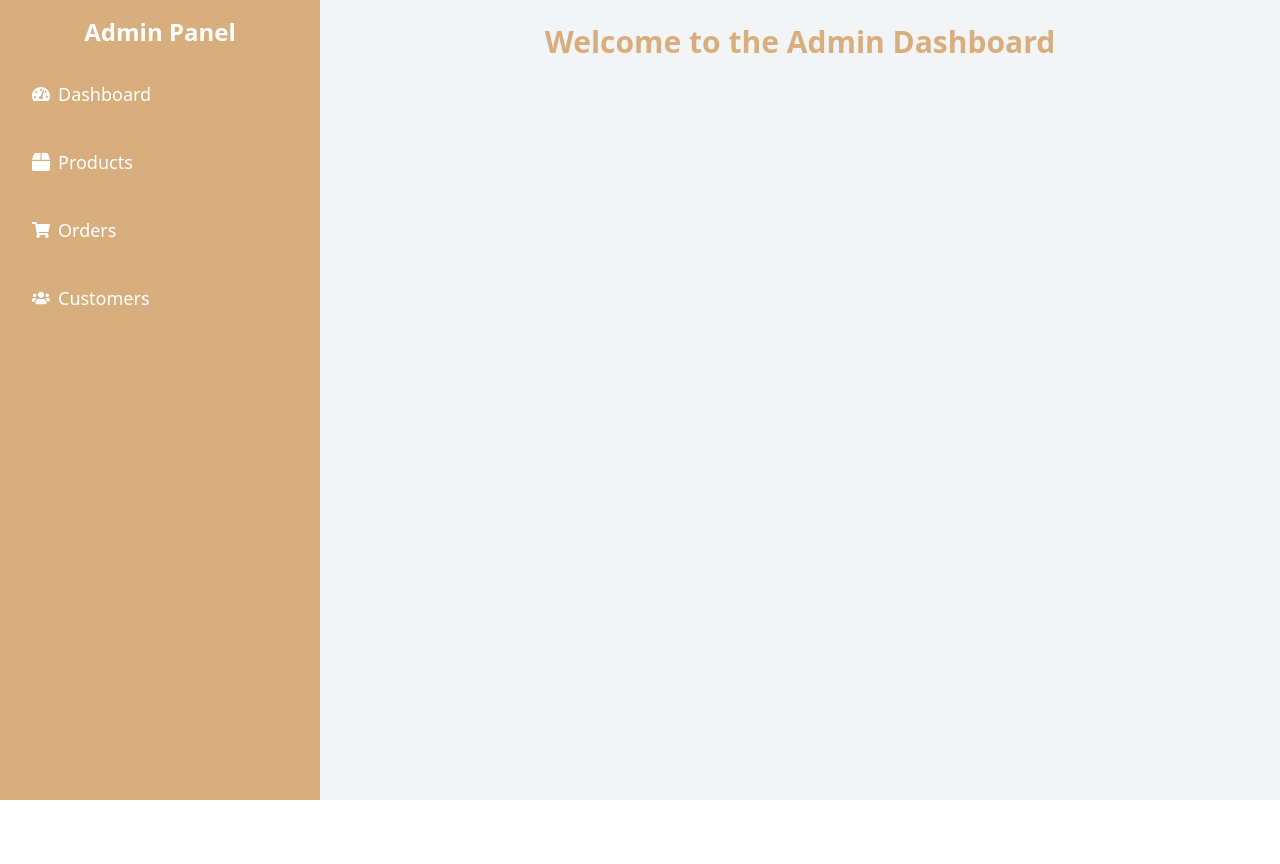
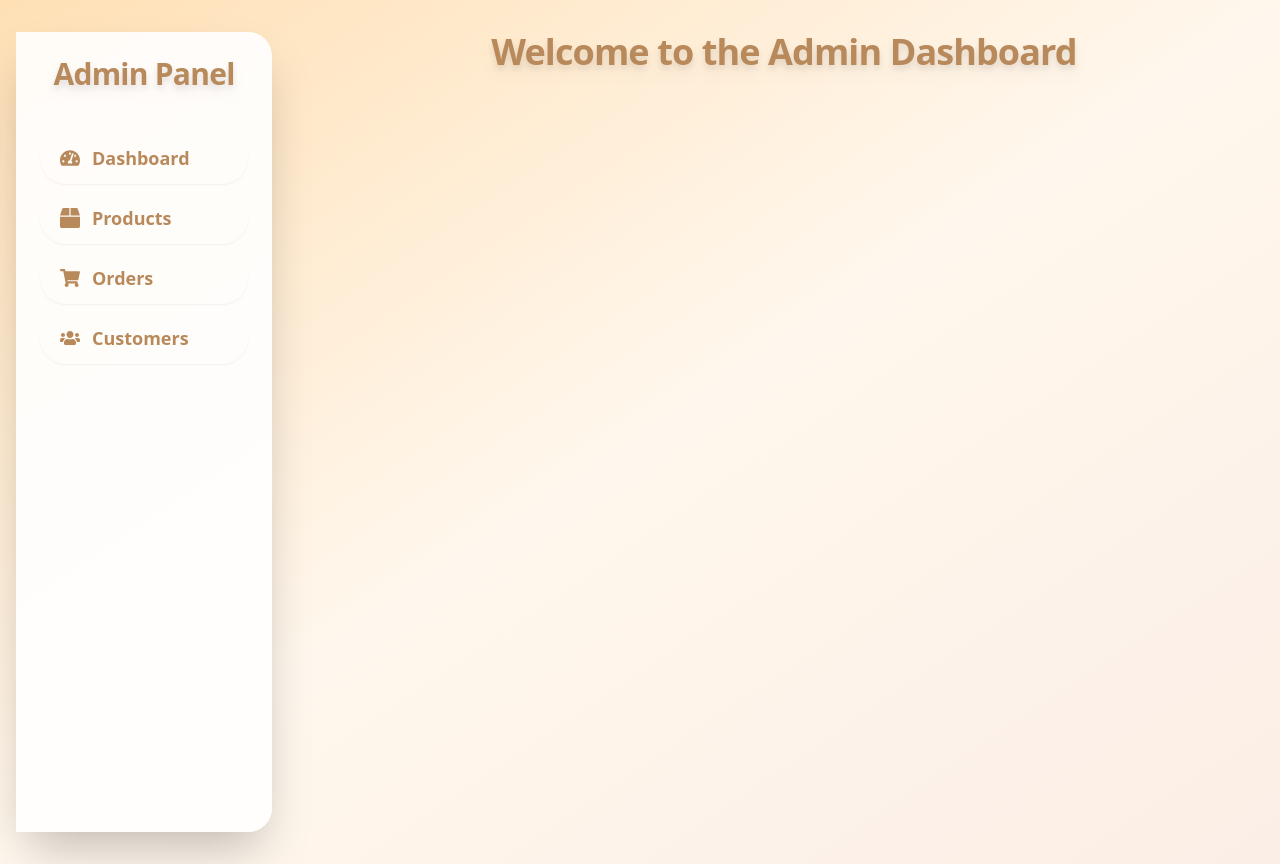
Before and after one commit to YasithaShyamantha1/cbc-backend, a React (Vite) app in the folder Test 1/frontEnd/: page /admin in a window 1280 px wide. Before the commit the page ends 800 px from the top, so only its background shows below. Built offline with nearby package versions, Linux system fonts and the light colour scheme.

Commit message:
change admin dashboard

```diff
--- a/Test 1/frontEnd/src/pages/adminHomePage.jsx
+++ b/Test 1/frontEnd/src/pages/adminHomePage.jsx
@@ -8,47 +8,46 @@ import AdminDashboard from './Admin/AdminDashboard';
 
 export default function AdminHomePage() {
   return (
-    <div className="bg-[#D8AE7E] w-full h-screen flex">
+    <div className="min-h-screen w-full flex bg-gradient-to-br from-[#ffe0b5] via-[#fff7ed] to-[#fbeee6]">
       {/* Sidebar */}
-      <div className="w-1/4 h-screen bg-[#D8AE7E] flex flex-col items-center p-4 space-y-6">
-        <h1 className="text-white text-2xl font-bold">Admin Panel</h1>
+      <div className="w-64 min-h-screen bg-white/90 shadow-2xl rounded-tr-3xl rounded-br-3xl flex flex-col items-center p-6 m-4 mt-8 mb-8">
+        <h1 className="text-[#b8895a] text-3xl font-extrabold mb-10 tracking-tight drop-shadow-lg">Admin Panel</h1>
         <Link
           to="/admin/dashboard"
-          className="flex items-center text-white text-lg gap-2 hover:bg-[#b98e67] px-4 py-2 rounded w-full text-center"
+          className="flex items-center text-[#b8895a] text-lg gap-3 hover:bg-[#ffe0b5] hover:text-[#8b6a4a] px-5 py-3 rounded-full w-full mb-2 transition-all duration-200 font-semibold shadow-sm"
         >
-          <FaTachometerAlt /> Dashboard
+          <FaTachometerAlt className="text-xl" /> Dashboard
         </Link>
         <Link
           to="/admin/products"
-          className="flex items-center text-white text-lg gap-2 hover:bg-[#b98e67] px-4 py-2 rounded w-full text-center"
+          className="flex items-center text-[#b8895a] text-lg gap-3 hover:bg-[#ffe0b5] hover:text-[#8b6a4a] px-5 py-3 rounded-full w-full mb-2 transition-all duration-200 font-semibold shadow-sm"
         >
-          <FaBox /> Products
+          <FaBox className="text-xl" /> Products
         </Link>
         <Link
           to="/admin/orders"
-          className="flex items-center text-white text-lg gap-2 hover:bg-[#b98e67] px-4 py-2 rounded w-full text-center"
+          className="flex items-center text-[#b8895a] text-lg gap-3 hover:bg-[#ffe0b5] hover:text-[#8b6a4a] px-5 py-3 rounded-full w-full mb-2 transition-all duration-200 font-semibold shadow-sm"
         >
-          <FaShoppingCart /> Orders
+          <FaShoppingCart className="text-xl" /> Orders
         </Link>
         <Link
           to="/admin/customers"
-          className="flex items-center text-white text-lg gap-2 hover:bg-[#b98e67] px-4 py-2 rounded w-full text-center"
+          className="flex items-center text-[#b8895a] text-lg gap-3 hover:bg-[#ffe0b5] hover:text-[#8b6a4a] px-5 py-3 rounded-full w-full mb-2 transition-all duration-200 font-semibold shadow-sm"
         >
-          <FaUsers /> Customers
+          <FaUsers className="text-xl" /> Customers
         </Link>
       </div>
 
       {/* Main Content */}
-      <div className="w-3/4 h-screen bg-gray-100 p-6">
+      <div className="flex-1 min-h-screen p-8 flex flex-col">
         <Routes>
-          <Route path="/" element={<h1 className="text-3xl flex justify-center font-bold text-[#D8AE7E]">Welcome to the Admin Dashboard</h1>} />
+          <Route path="/" element={<h1 className="text-4xl font-extrabold text-center text-[#b8895a] mb-10 tracking-tight drop-shadow-lg">Welcome to the Admin Dashboard</h1>} />
           <Route path="/products" element={<AdminProductPage />} />
           <Route path="/products/addProducts" element={<AddProductForm />} />
           <Route path="/products/editProducts" element={<EditProductForm />} />
           <Route path="/orders" element={<AdminOrdersPage />} />
-          <Route path="/customers" element={<h1>Customers</h1>} />
+          <Route path="/customers" element={<h1 className='text-2xl text-[#b8895a] font-bold text-center'>Customers</h1>} />
           <Route path="/dashboard" element={<AdminDashboard/>} />
-
         </Routes>
       </div>
     </div>
```
